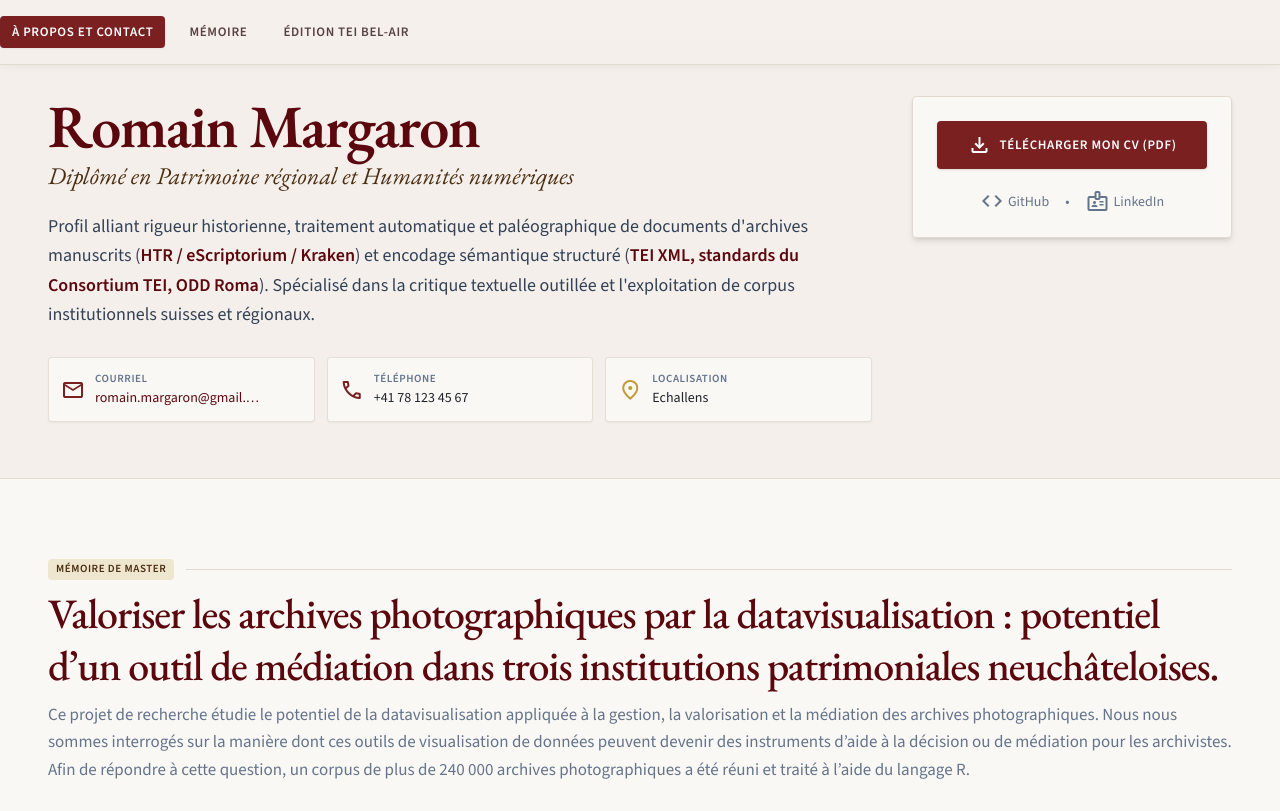
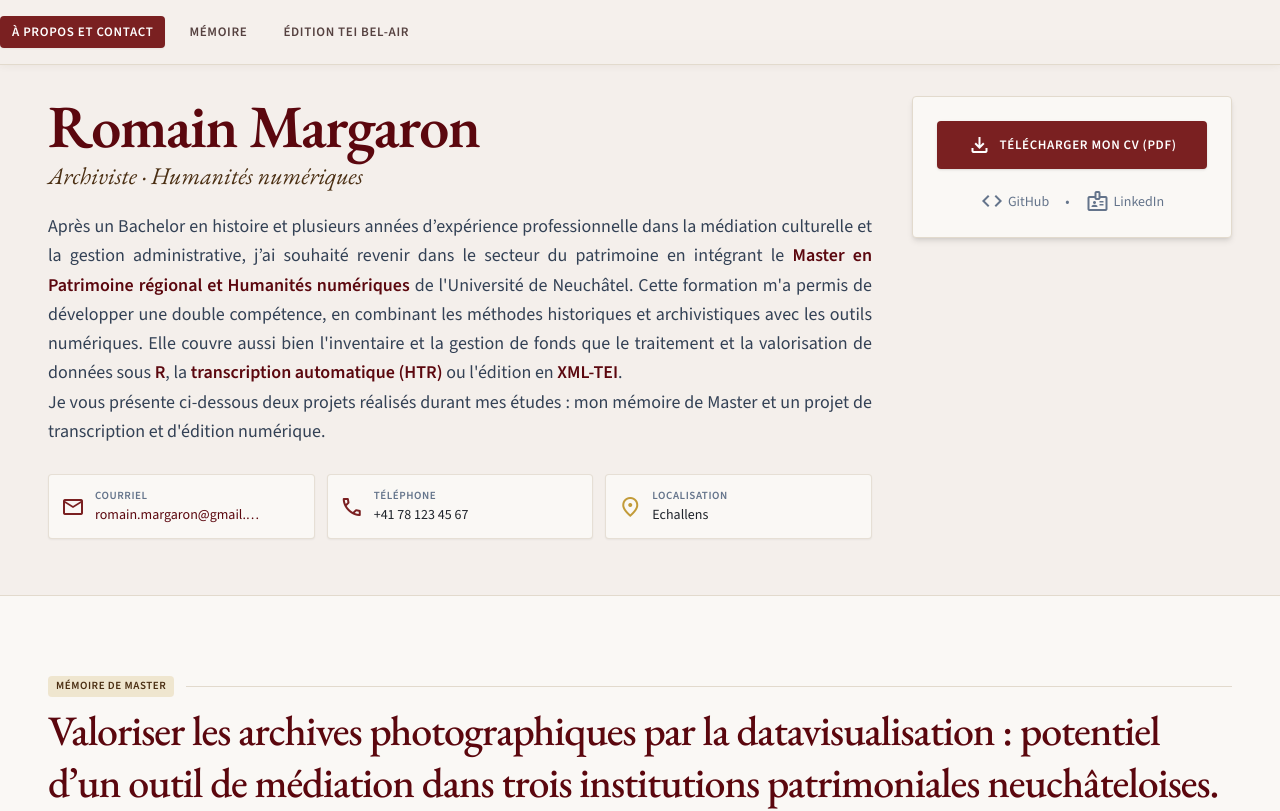
Before and after one commit to mroylem/romainmargaron.io, a React (Vite) app: page / in a window 1280 px wide. Shown: the top 811 px of the page. Built offline with nearby package versions, Linux system fonts and the light colour scheme.

Commit message:
modifHeqder

```diff
--- a/src/components/HeroSection.tsx
+++ b/src/components/HeroSection.tsx
@@ -35,15 +35,18 @@ export const HeroSection: React.FC<HeroSectionProps> = ({ }) => {
               Romain Margaron
             </h1>
             <p className="font-serif text-xl sm:text-2xl text-[#4A2E12] mt-1 font-normal italic">
-              Diplômé en Patrimoine régional et Humanités numériques
+              Archiviste · Humanités numériques
             </p>
           </div>
 
           {/* Abstract */}
-          <p className="text-[17px] sm:text-[18px] text-[#334155] max-w-3xl leading-relaxed">
-            Profil alliant rigueur historienne, traitement automatique et paléographique de documents d'archives manuscrits (
-            <span className="font-semibold text-[#5b070e]">HTR / eScriptorium / Kraken</span>) et encodage sémantique structuré (
-            <span className="font-semibold text-[#5b070e]">TEI XML, standards du Consortium TEI, ODD Roma</span>). Spécialisé dans la critique textuelle outillée et l'exploitation de corpus institutionnels suisses et régionaux.
+          <p className="text-[17px] sm:text-[18px] text-[#334155] text-justify leading-relaxed">
+            Après un Bachelor en histoire et plusieurs années d’expérience professionnelle dans la médiation culturelle et la gestion administrative,
+            j’ai souhaité revenir dans le secteur du patrimoine en intégrant le <span className="font-semibold text-[#5b070e]">Master en Patrimoine régional et Humanités numériques</span> de l'Université de Neuchâtel.
+            Cette formation m'a permis de développer une double compétence, en combinant les méthodes historiques et archivistiques avec les outils numériques.
+            Elle couvre aussi bien l'inventaire et la gestion de fonds que le traitement et la valorisation de données sous <span className="font-semibold text-[#5b070e]">R</span>, la <span className="font-semibold text-[#5b070e]">transcription automatique (HTR)
+            </span> ou l'édition en <span className="font-semibold text-[#5b070e]">XML-TEI</span>.
+            <br />Je vous présente ci-dessous deux projets réalisés durant mes études : mon mémoire de Master et un projet de transcription et d'édition numérique.
           </p>
 
           {/* Contact grid */}
```
